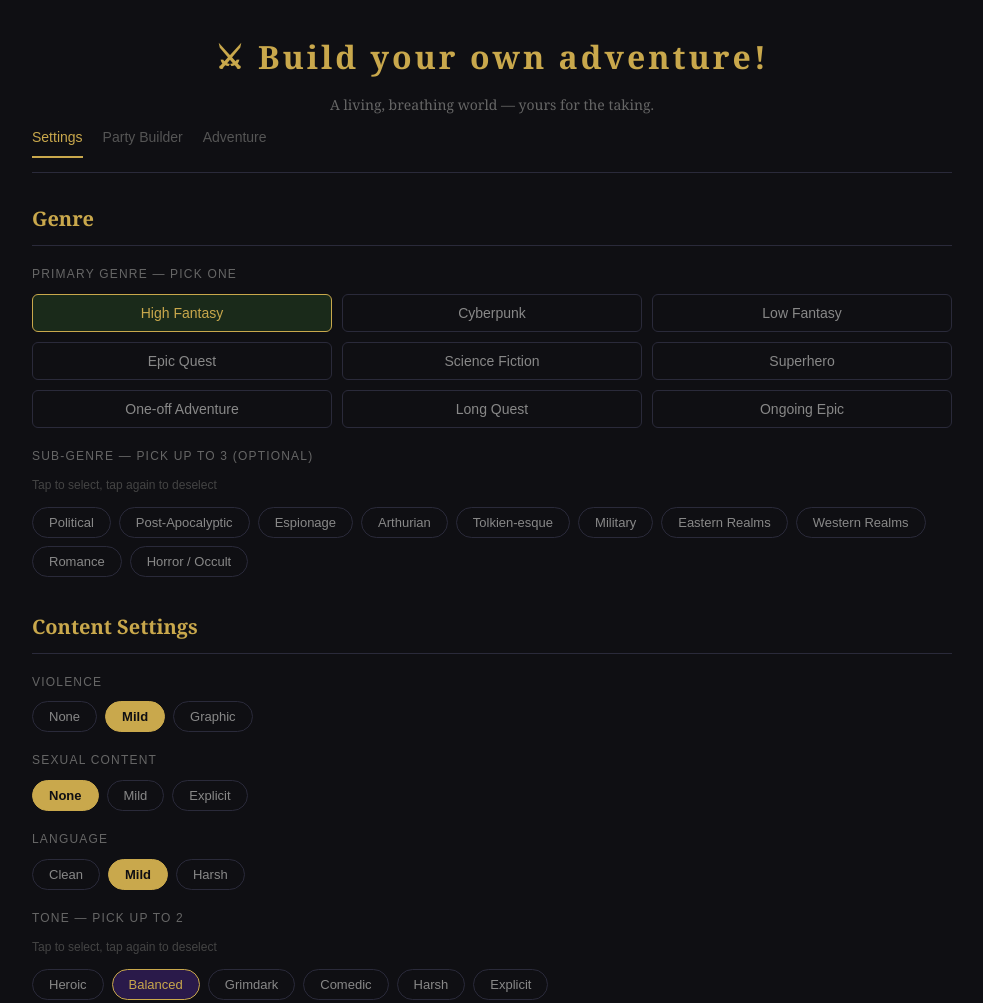
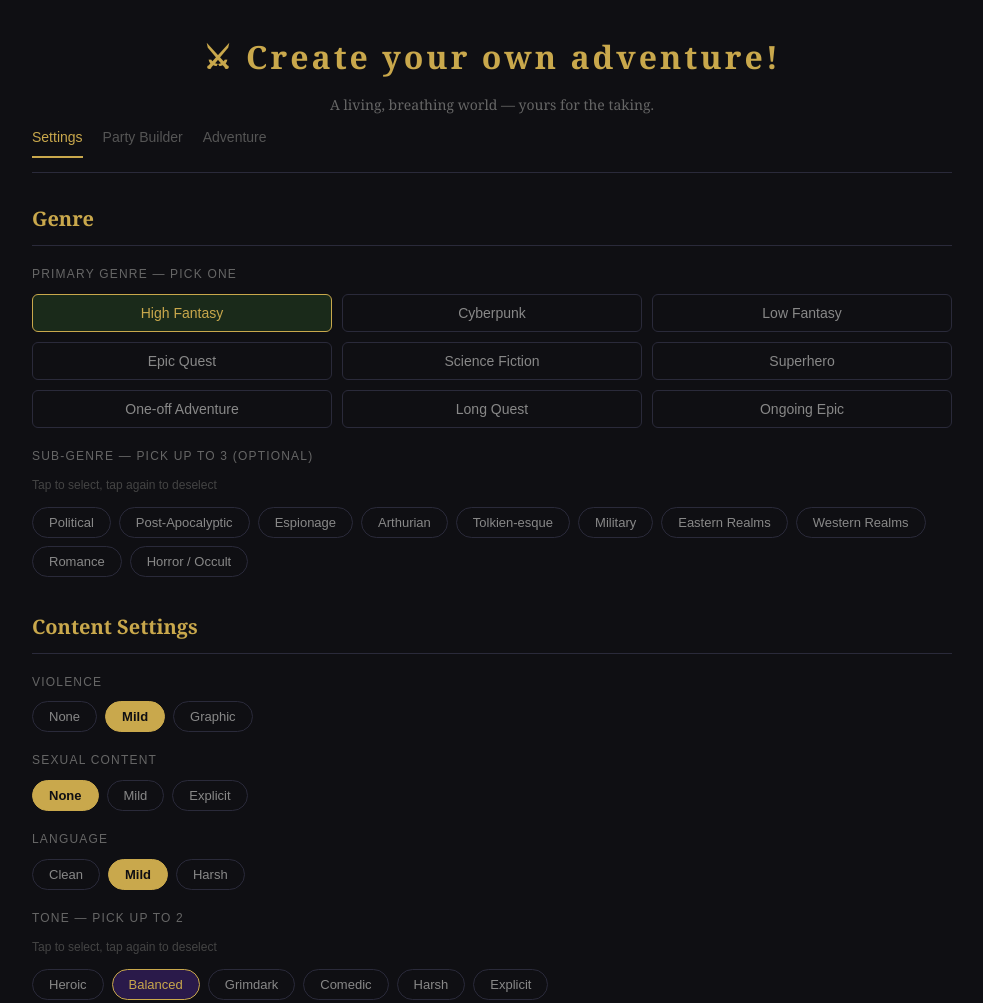
Before and after one commit to matthewsublett-22/dnd-dm-app, a website: page public/index.html in a window 1280 px wide. Shown: the top 1003 px of the page, without its empty margins (148-1131 px from the left). Drawn offline with Linux system fonts and the light colour scheme.

Commit message:
Update index.html

```diff
--- a/public/index.html
+++ b/public/index.html
@@ -76,7 +76,7 @@
 </head>
 <body>
 <div class="app">
-  <h1>⚔ Build your own adventure!</h1>
+  <h1>⚔ Create your own adventure!</h1>
   <p class="subtitle">A living, breathing world — yours for the taking.</p>
 
   <div class="nav">
```
